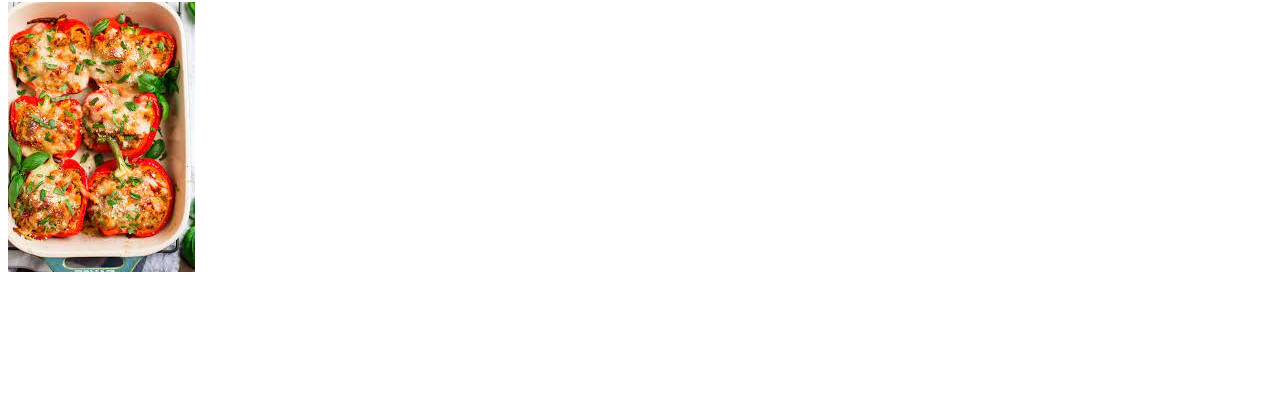
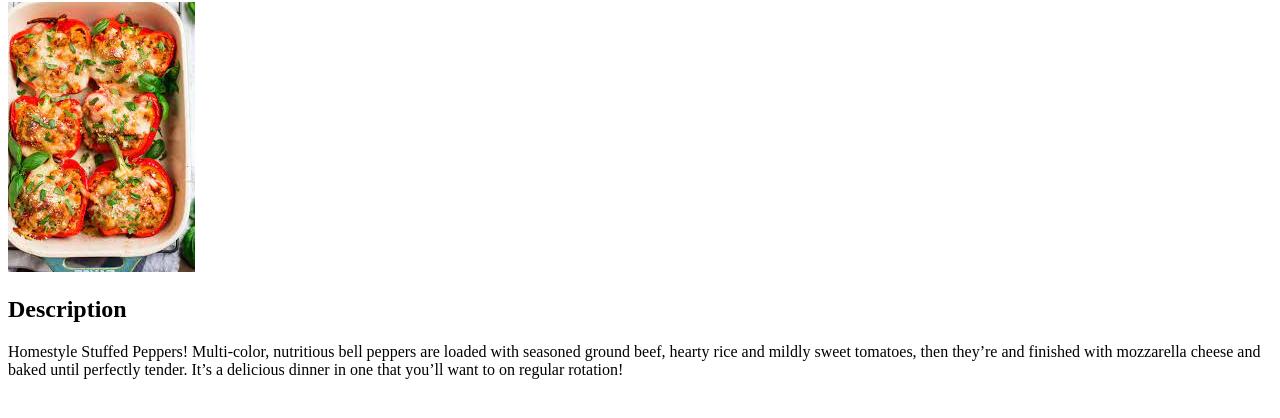
Before and after one commit to Tbiz95/odin-recipes, a plain HTML site: page recipes/stuffed-peppers.html in a window 1280 px wide. Shown: the part 78-496 px from the top of the page. Drawn offline with Linux system fonts and the light colour scheme.

Commit message:
add a description of bell peppers

```diff
--- a/recipes/stuffed-peppers.html
+++ b/recipes/stuffed-peppers.html
@@ -7,5 +7,7 @@
     <body>
 <h1>Stuffed Peppers</h1>
 <img src="../images/download (1).jpeg" alt="stuffed peppers">
+<h2>Description</h2>
+<p>Homestyle Stuffed Peppers! Multi-color, nutritious bell peppers are loaded with seasoned ground beef, hearty rice and mildly sweet tomatoes, then they’re and finished with mozzarella cheese and baked until perfectly tender. It’s a delicious dinner in one that you’ll want to on regular rotation!</p>
     </body>
 </html>
```
